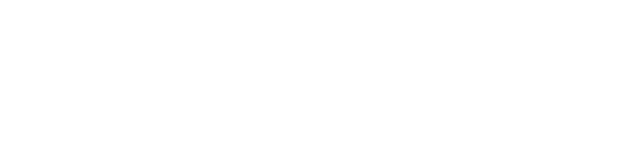
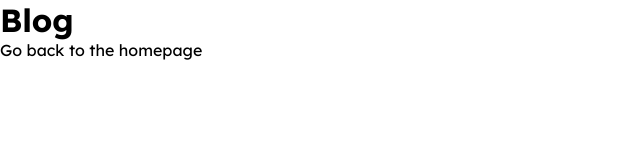
Before and after one commit to anakolchina97/seedra, a Gatsby site: page /blog in a window 1280 px wide. Before the commit this address had no page. Shown: the whole page, without its empty margins (0-640 px from the left). Built offline with nearby package versions, Linux system fonts and the light colour scheme; Gatsby itself is replaced by a stand-in of ours.

Commit message:
Add fonys

```diff
--- a/gatsby-config.js
+++ b/gatsby-config.js
@@ -9,12 +9,12 @@
  */
 module.exports = {
   siteMetadata: {
-    title: `Gatsby Default Starter`,
     description: `Kick off your next, great Gatsby project with this default starter. This barebones starter ships with the main Gatsby configuration files you might need.`,
     author: `@gatsbyjs`,
     siteUrl: `https://gatsbystarterdefaultsource.gatsbyjs.io/`,
   },
   plugins: [
+    `gatsby-plugin-sass`,
     `gatsby-plugin-image`,
     {
       resolve: `gatsby-source-filesystem`,
--- a/package.json
+++ b/package.json
@@ -7,14 +7,17 @@
   "dependencies": {
     "babel-plugin-styled-components": "^2.0.7",
     "gatsby": "^5.6.1",
+    "gatsby-omni-font-loader": "^2.0.2",
     "gatsby-plugin-image": "^3.6.0",
     "gatsby-plugin-manifest": "^5.6.0",
+    "gatsby-plugin-sass": "^6.6.0",
     "gatsby-plugin-sharp": "^5.6.0",
     "gatsby-plugin-styled-components": "^6.6.0",
     "gatsby-source-filesystem": "^5.6.0",
     "gatsby-transformer-sharp": "^5.6.0",
     "react": "^18.2.0",
     "react-dom": "^18.2.0",
+    "react-helmet": "^6.1.0",
     "sass": "^1.58.3",
     "styled-components": "^5.3.6"
   },
--- a/src/components/header.js
+++ b/src/components/header.js
@@ -1,5 +1,4 @@
 import * as React from "react"
-import { Link } from "gatsby"
 import styled from "styled-components"
 
 const Header = ({ siteTitle }) => <HeaderWrap>Header</HeaderWrap>
--- a/src/components/layout.js
+++ b/src/components/layout.js
@@ -6,22 +6,8 @@
  */
 
 import * as React from "react"
-import { useStaticQuery, graphql } from "gatsby"
-import { createGlobalStyle } from "styled-components"
-
-const theme = {
-  colors: {
-    white: "#ffffff",
-    black: "#121720",
-  },
-  breakpoints: {},
-}
-
-const GlobalStyle = createGlobalStyle`
-  body {
-    background: ${props => props.theme.colors.white};
-  }
-`
+import theme from "../styles/theme"
+import GlobalStyle from "../styles/GlobalStyle"
 
 const Layout = ({ children }) => {
   return (
--- a/src/pages/page-2.js
+++ b/src/pages/blog.js
@@ -4,14 +4,12 @@
 import Layout from "../components/layout"
 import Seo from "../components/seo"
 
-const SecondPage = () => (
+const Blog = () => (
   <Layout>
-    <h1>Hi from the second page</h1>
-    <p>Welcome to page 2</p>
+    <h1>Blog</h1>
     <Link to="/">Go back to the homepage</Link>
   </Layout>
 )
 
-export const Head = () => <Seo title="Page two" />
-
-export default SecondPage
+export const Head = () => <Seo title="Blog" />
+export default Blog
--- /dev/null
+++ b/src/styles/GlobalStyle.js
@@ -0,0 +1,27 @@
+import { createGlobalStyle } from "styled-components"
+
+const GlobalStyle = createGlobalStyle`
+  @import url("https://fonts.googleapis.com/css2?family=Lexend:wght@300;400;600;700&display=swap");
+
+  *, *::after, *::before {
+    margin: 0;
+    padding: 0;
+    box-sizing: border-box;
+  }
+
+  body {
+    font-family: "Lexend", sans-serif;
+  }
+
+
+  a {
+    color: inherit;
+    text-decoration: none;
+  }
+
+  ul, ol {
+    list-style: none;
+  }
+`
+
+export default GlobalStyle
--- /dev/null
+++ b/src/styles/theme.js
@@ -0,0 +1,12 @@
+const theme = {
+  colors: {
+    white: "#ffffff",
+    black: "#121720",
+    grey: {
+      light: "#eff0f2",
+    },
+  },
+  breakpoints: {},
+}
+
+export default theme
```
Also changed, not shown: src/pages/index.js (+0 -8 lines), 2 other files.
